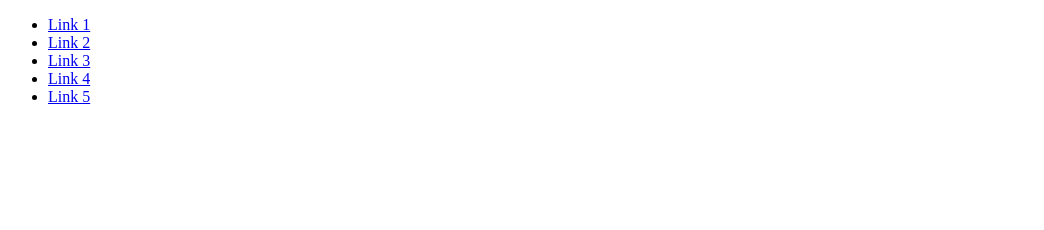
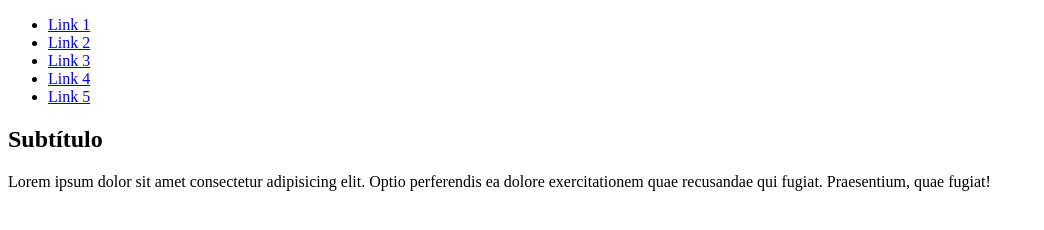
Before and after one commit to mejiamapola/mi_repositorio, a plain HTML site: page index.html in a window 1280 px wide. Shown: the whole page, without its empty margins (0-1044 px from the left). Drawn offline with Linux system fonts and the light colour scheme.

Commit message:
cree la primera section

```diff
--- a/index.html
+++ b/index.html
@@ -18,5 +18,16 @@
         </ul>
       </nav>
     </header>
+
+    <section>
+      <article>
+        <h2>Subtítulo</h2>
+        <p>
+          Lorem ipsum dolor sit amet consectetur adipisicing elit. Optio
+          perferendis ea dolore exercitationem quae recusandae qui fugiat.
+          Praesentium, quae fugiat!
+        </p>
+      </article>
+    </section>
   </body>
 </html>
```
